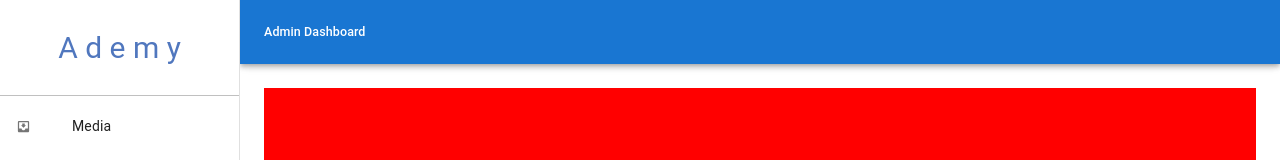
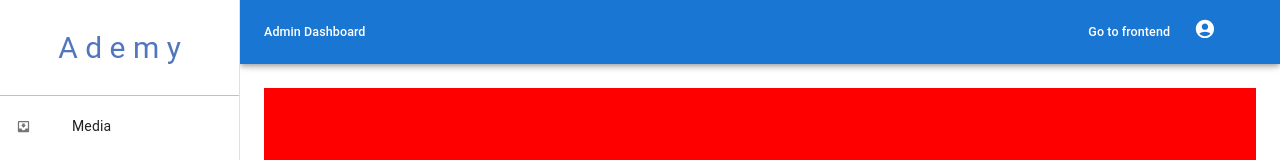
Before and after one commit to aleksandartolic/eucenje, a Next.js app in the folder frontend/: page /admin in a window 1280 px wide. Shown: the top 160 px of the page. Built offline with nearby package versions, Linux system fonts and the light colour scheme.

Commit message:
Add profile button;Add frontend link

```diff
--- a/frontend/src/components/admin-components/NavBar.js
+++ b/frontend/src/components/admin-components/NavBar.js
@@ -9,6 +9,7 @@ import Drawer from '@mui/material/Drawer'
 import SideNav from '@/components/admin-components/SideNav'
 import PropTypes from 'prop-types'
 import CssBaseline from '@mui/material/CssBaseline'
+import AccountCircleIcon from '@mui/icons-material/AccountCircle'
 
 const drawerWidth = 240
 const NavBar = props => {
@@ -29,7 +30,11 @@ const NavBar = props => {
                     width: { sm: `calc(100% - ${drawerWidth}px)` },
                     ml: { sm: `${drawerWidth}px` },
                 }}>
-                <Toolbar>
+                <Toolbar
+                    style={{
+                        display: 'flex',
+                        justifyContent: 'space-between',
+                    }}>
                     <IconButton
                         color="inherit"
                         aria-label="open drawer"
@@ -41,6 +46,26 @@ const NavBar = props => {
                     <Typography variant="h6" noWrap component="div">
                         Admin Dashboard
                     </Typography>
+                    <Box display="flex" alignItems="center">
+                        <Box mr={3}>
+                            <Typography
+                                style={{ cursor: 'pointer' }}
+                                variant="h6"
+                                noWrap
+                                component="div">
+                                Go to frontend
+                            </Typography>
+                        </Box>
+                        <Box mr={5}>
+                            <Typography
+                                style={{ cursor: 'pointer' }}
+                                variant="h6"
+                                noWrap
+                                component="div">
+                                <AccountCircleIcon fontSize="large" />
+                            </Typography>
+                        </Box>
+                    </Box>
                 </Toolbar>
             </AppBar>
             <Box
```
